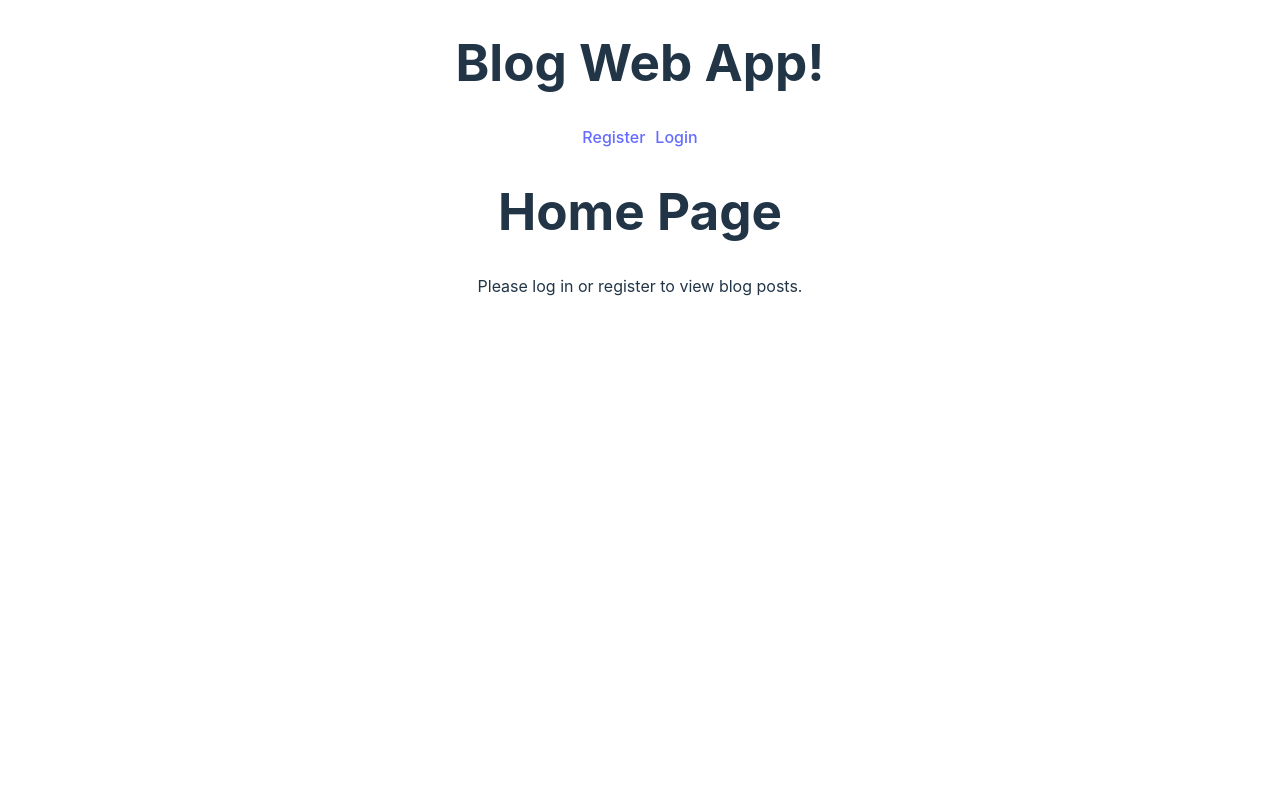
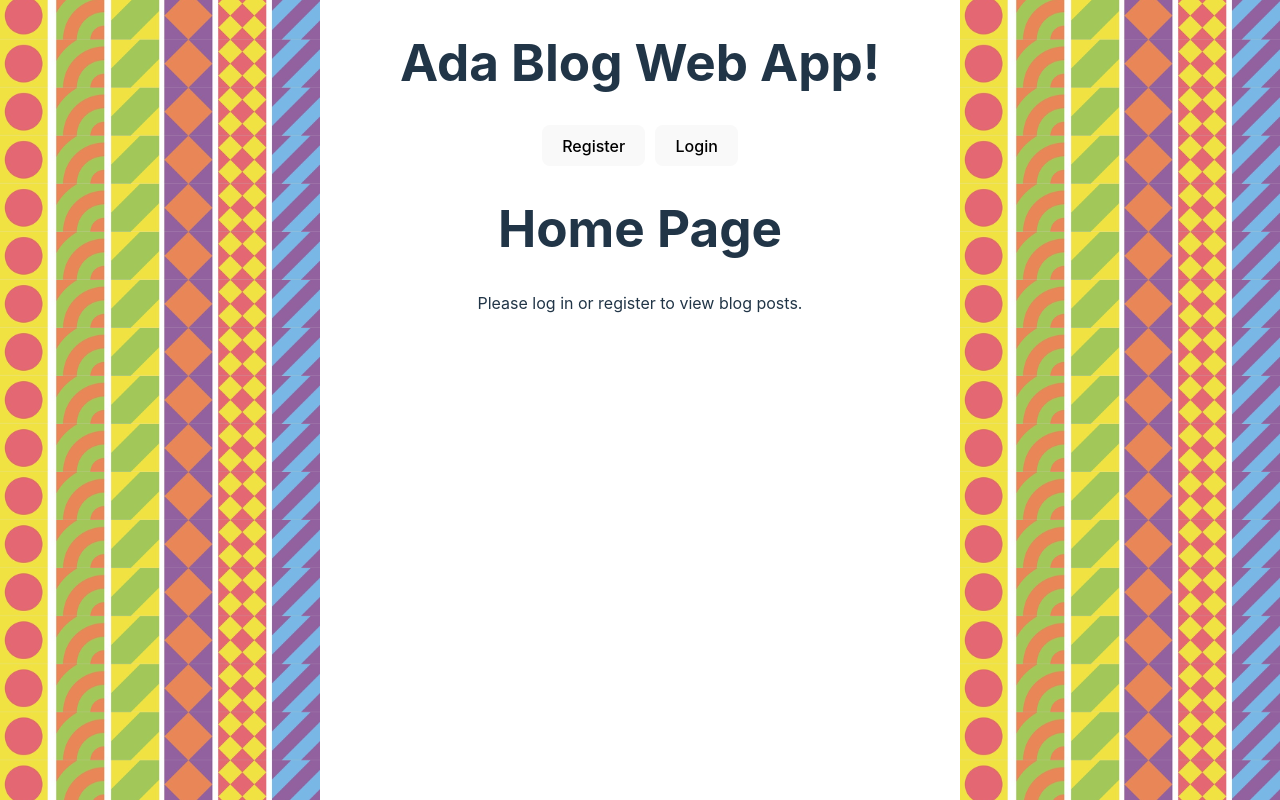
Before and after one commit to guitri-ada/blog-web-app, a React (Vite) app in the folder frontend/: page / in a window 1280 px wide. Built offline with nearby package versions, Linux system fonts and the light colour scheme; no server answers.

Commit message:
refactor AppContent component to enhance layout with background image and improved navigation

```diff
--- a/frontend/src/AppContent.jsx
+++ b/frontend/src/AppContent.jsx
@@ -1,5 +1,5 @@
 import React, { useContext, useEffect } from 'react';
-import { Route, Routes, Link, useNavigate } from 'react-router-dom';
+import { Route, Routes, useNavigate } from 'react-router-dom';
 import UserProfile from './pages/UserProfile';
 import RegisterForm from './components/RegisterForm';
 import LoginForm from './components/LoginForm';
@@ -8,6 +8,7 @@ import AuthContext from './contexts/AuthContext.jsx';
 import HomePage from './pages/HomePage.jsx';
 import BlogPosts from './pages/BlogPosts';
 import ProtectedRoute from './components/ProtectedRoute.jsx';
+import adaImage from './images/ada.jpg';
 
 const AppContent = () => {
   const { isAuthenticated, logout, username, hasProfile } = useContext(AuthContext);
@@ -20,20 +21,22 @@ const AppContent = () => {
   }, [isAuthenticated, hasProfile, navigate]);
 
   return (
-    <div style={{ display: 'flex', justifyContent: 'center', alignItems: 'flex-start', minHeight: '100vh', width: '100vw', textAlign: 'center' }}>
+    <div style={{ display: 'flex', minHeight: '100vh', width: '100vw' }}>
+      <div style={{ flex: '1', backgroundImage: `url(${adaImage})`, backgroundSize: '100%', backgroundPosition: 'center' }}></div>
+      <div style={{ flex: '2', display: 'flex', justifyContent: 'center', alignItems: 'flex-start', textAlign: 'center' }}>
         <div>
-        <h1>Blog Web App!</h1>
+          <h1>Ada Blog Web App!</h1>
           <nav style={{ marginBottom: '20px' }}>
             {isAuthenticated ? (
               <>
-              <Link to={`/profile/${username}`} style={{ marginRight: '10px' }}>Profile</Link>
-              <Link to={`/blogposts/`} style={{ marginRight: '10px' }}>Blog Posts</Link>
+                <button onClick={() => navigate(`/profile/${username}`)} style={{ marginRight: '10px' }}>Profile</button>
+                <button onClick={() => navigate(`/blogposts/`)} style={{ marginRight: '10px' }}>Blog Posts</button>
                 <button onClick={logout}>Logout</button>
               </>
             ) : (
               <>
-              <Link to="/register" style={{ marginRight: '10px' }}>Register</Link>
-              <Link to="/login">Login</Link>
+                <button onClick={() => navigate('/register')} style={{ marginRight: '10px' }}>Register</button>
+                <button onClick={() => navigate('/login')}>Login</button>
               </>
             )}
           </nav>
@@ -47,6 +50,8 @@ const AppContent = () => {
           </Routes>
         </div>
       </div>
+      <div style={{ flex: '1', backgroundImage: `url(${adaImage})`, backgroundSize: '100%', backgroundPosition: 'center' }}></div>
+    </div>
   );
 };
 
```
Also changed, not shown: frontend/src/images/ada.jpg (added). Lines whose indentation alone changed are shown as unchanged.
